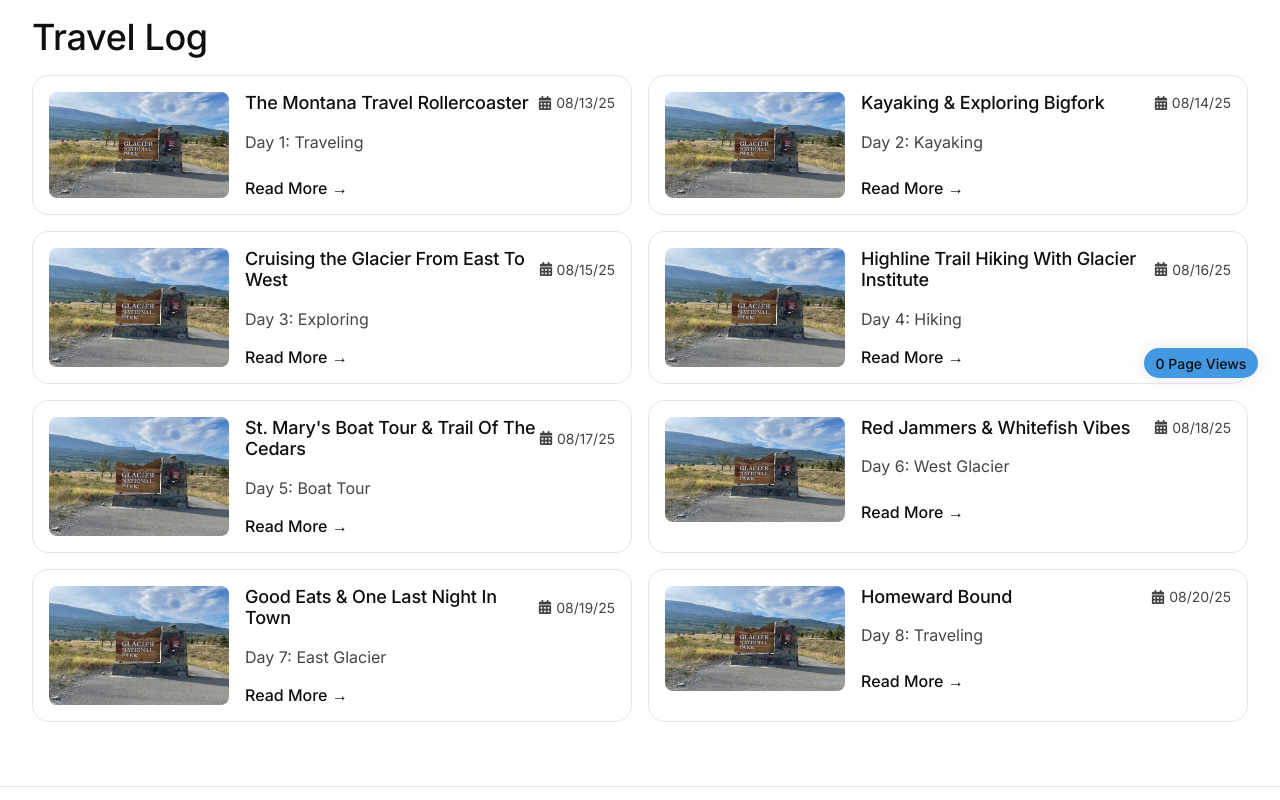
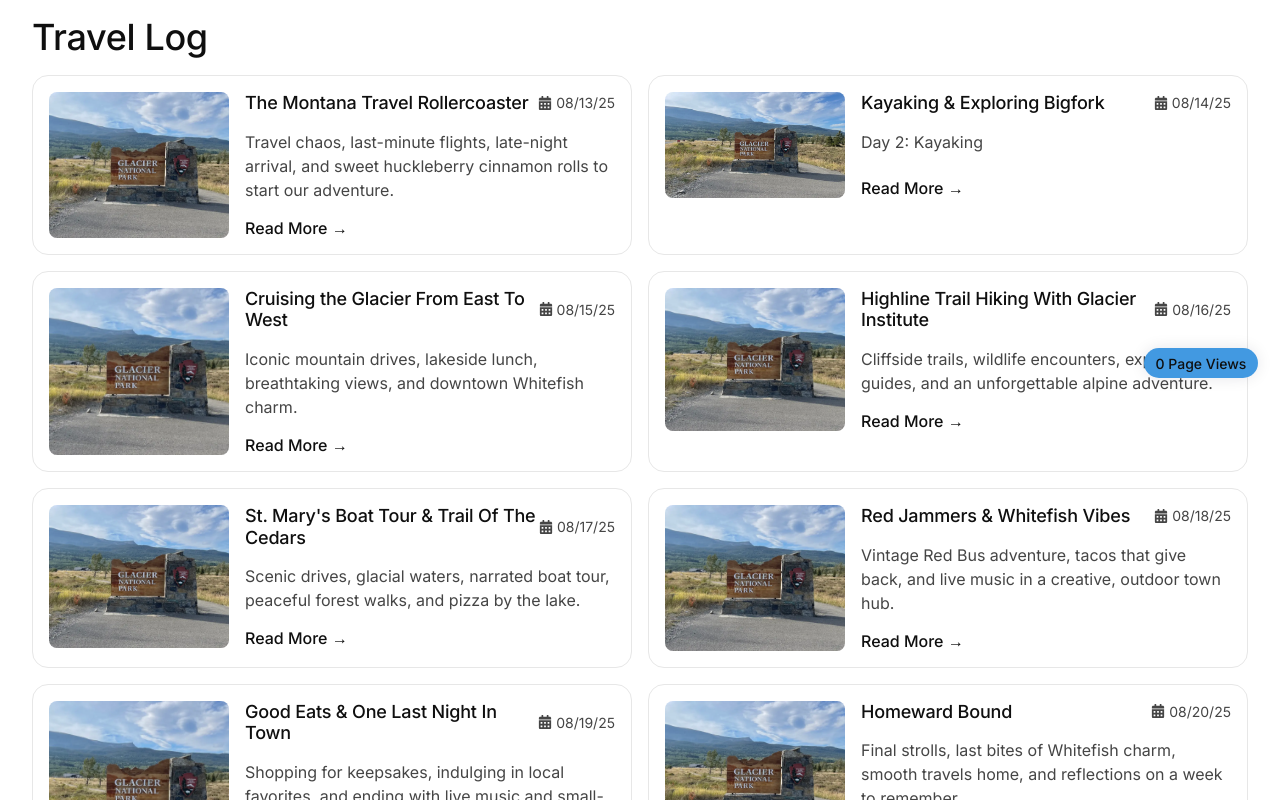
Before and after one commit to Timbaines/highline-tales, a React (Vite) app: page /blog in a window 1280 px wide. Shown: the part 400-1200 px from the top of the page. Built offline with nearby package versions, Linux system fonts and the light colour scheme; no server answers.

Commit message:
chore: update blog excerpts in `blogData.js` for improved engagement and storytelling

```diff
--- a/src/data/blogData.js
+++ b/src/data/blogData.js
@@ -6,7 +6,7 @@ export const blogData = [
         author: "Sarah & Tim Baines",
         date: "08/13/25",
         slug: "montana-vacation-day-1-travel-to-montana",
-        excerpt: "Day 1: Traveling",
+        excerpt: "Travel chaos, last-minute flights, late-night arrival, and sweet huckleberry cinnamon rolls to start our adventure.",
         content: "[h2]Day 1[/h2]<br><br>" +
             "Excerpt<br><br>" +
             "Paragraph...<br><br>" +
@@ -30,7 +30,7 @@ export const blogData = [
         subtitle: "TRIP PLANNING",
         author: "Sarah & Tim Baines",
         date: "08/14/25",
-        slug: "montana-day-2-exploring-bigfork",
+        slug: "Paddles in hand, sunshine on the lake, exploring Bigfork, and ending the day with comfort food and ice cream.",
         excerpt: "Day 2: Kayaking",
         content: "[h2]Day 2[/h2]<br><br>" +
             "Excerpt<br><br>" +
@@ -56,7 +56,7 @@ export const blogData = [
         author: "Sarah & Tim Baines",
         date: "08/15/25",
         slug: "montana-vacation-day-3-wildlife-watching",
-        excerpt: "Day 3: Exploring",
+        excerpt: "Iconic mountain drives, lakeside lunch, breathtaking views, and downtown Whitefish charm.",
         content: "[h2]Day 3[/h2]<br><br>" +
             "Excerpt<br><br>" +
             "Paragraph...<br><br>" +
@@ -81,7 +81,7 @@ export const blogData = [
         author: "Sarah & Tim Baines",
         date: "08/16/25",
         slug: "montana-vacation-day-4-highline-trail",
-        excerpt: "Day 4: Hiking",
+        excerpt: "Cliffside trails, wildlife encounters, expert guides, and an unforgettable alpine adventure.",
         content: "[h2]Day 4[/h2]<br><br>" +
             "Excerpt<br><br>" +
             "Paragraph...<br><br>" +
@@ -106,7 +106,7 @@ export const blogData = [
         author: "Sarah & Tim Baines",
         date: "08/17/25",
         slug: "montana-vacation-day-5-glacier-national-park",
-        excerpt: "Day 5: Boat Tour",
+        excerpt: "Scenic drives, glacial waters, narrated boat tour, peaceful forest walks, and pizza by the lake.",
         content: "[h2]Day 5[/h2]<br><br>" +
             "Excerpt<br><br>" +
             "Paragraph...<br><br>" +
@@ -131,7 +131,7 @@ export const blogData = [
         author: "Sarah & Tim Baines",
         date: "08/18/25",
         slug: "montana-vacation-day-6-western-alpine-tour",
-        excerpt: "Day 6: West Glacier",
+        excerpt: "Vintage Red Bus adventure, tacos that give back, and live music in a creative, outdoor town hub.",
         content: "[h2]Day 6[/h2]<br><br>" +
             "Excerpt<br><br>" +
             "Paragraph...<br><br>" +
@@ -156,7 +156,7 @@ export const blogData = [
         author: "Sarah & Tim Baines",
         date: "08/19/25",
         slug: "montana-vacation-day-7-lakeside-relaxation",
-        excerpt: "Day 7: East Glacier",
+        excerpt: "Shopping for keepsakes, indulging in local favorites, and ending with live music and small-town magic.",
         content: "[h2]Day 7[/h2]<br><br>" +
             "Excerpt<br><br>" +
             "Paragraph...<br><br>" +
@@ -181,7 +181,7 @@ export const blogData = [
         author: "Sarah & Tim Baines",
         date: "08/20/25",
         slug: "montana-vacation-day-8-travel-home",
-        excerpt: "Day 8: Traveling",
+        excerpt: "Final strolls, last bites of Whitefish charm, smooth travels home, and reflections on a week to remember.",
         content: "[h2]Day 8[/h2]<br><br>" +
             "Excerpt<br><br>" +
             "Paragraph...<br><br>" +
```
